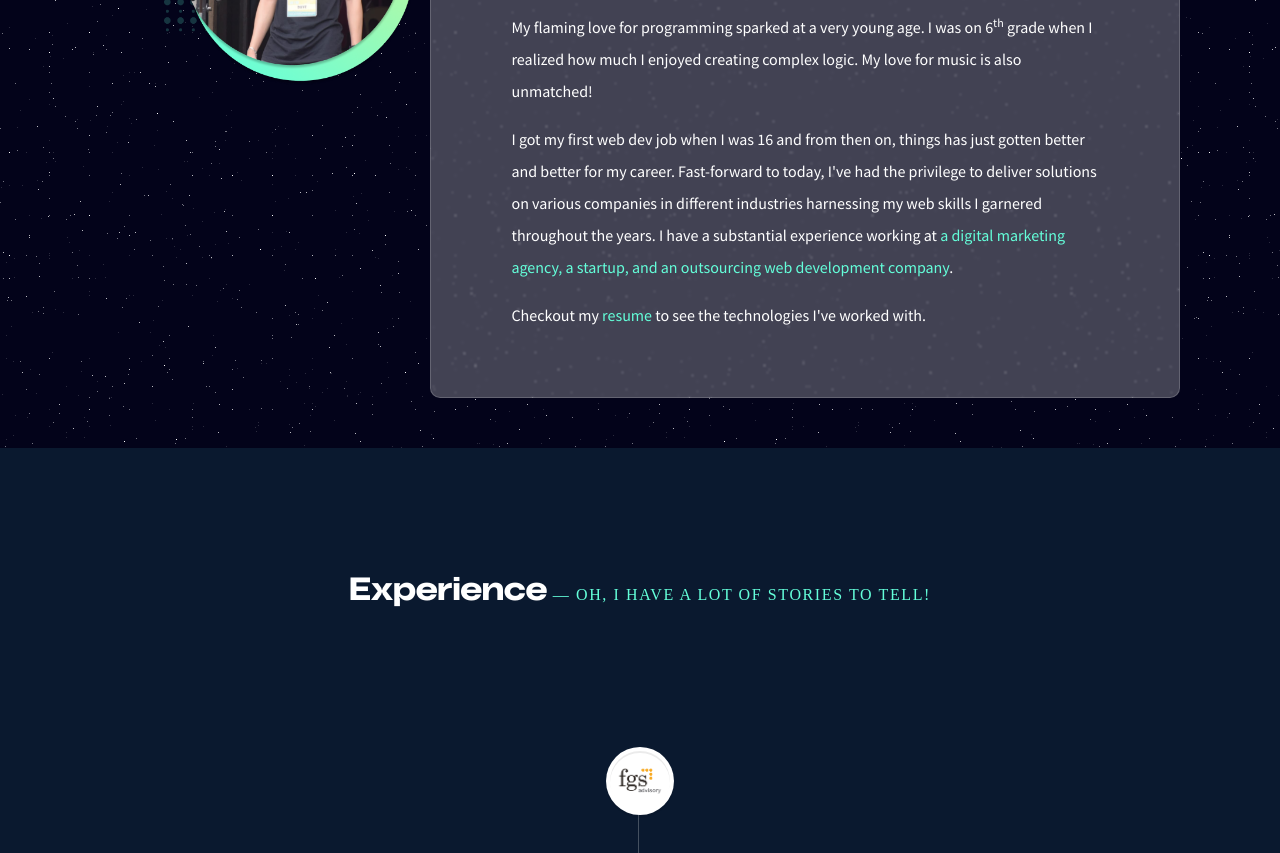
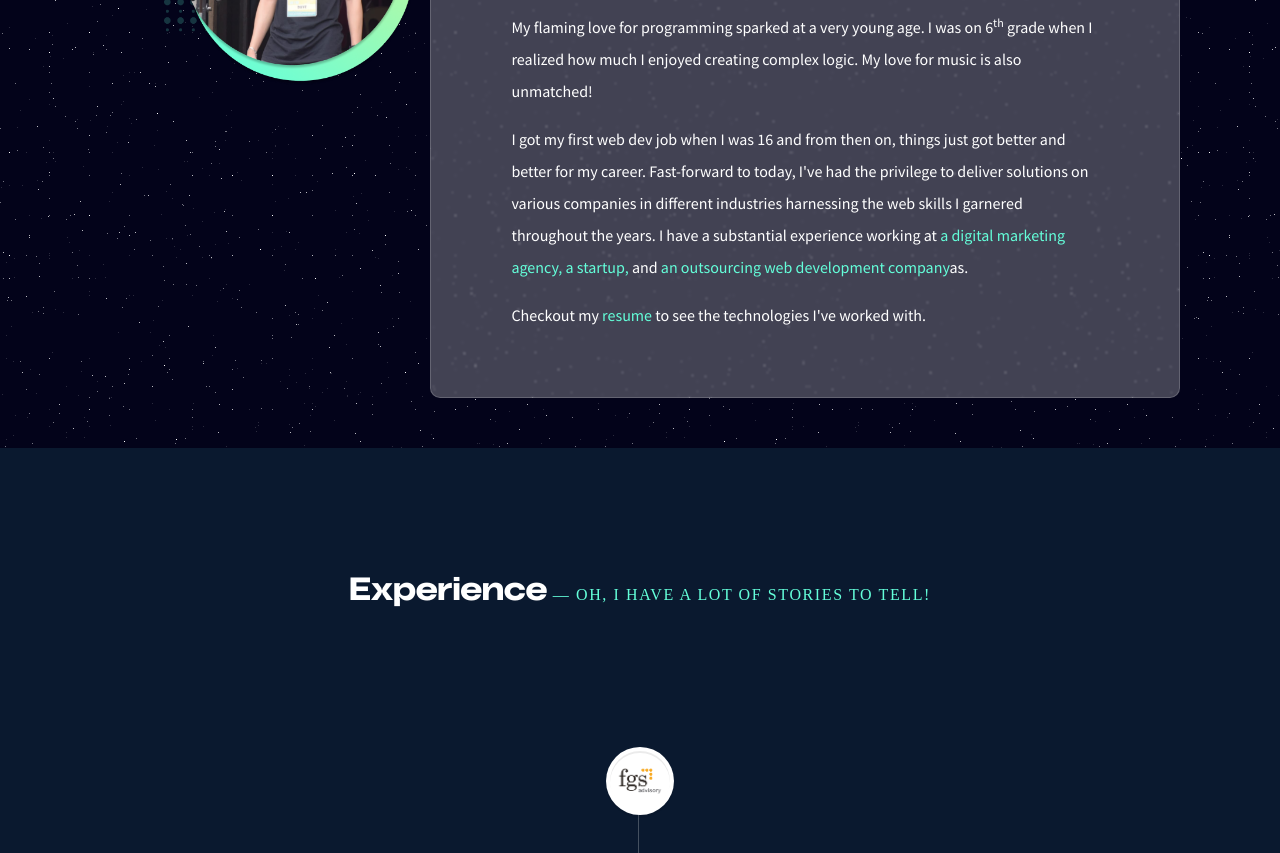
Before and after one commit to LagDave/portfolio, a React (Vite) app: page / in a window 1280 px wide. Shown: the part 880-1733 px from the top of the page. Built offline with nearby package versions, Linux system fonts and the light colour scheme; a web font is replaced by a local one.

Commit message:
updated about section wordings

```diff
--- a/src/components/About/About.jsx
+++ b/src/components/About/About.jsx
@@ -17,7 +17,7 @@ const About = () => {
           <h2 className="polysans-bulky-wide text-white text-shadow-1">About me <span className="sub text-white barlow-condensed-light"> — I just love programming!</span></h2>
           <p className="mt-4">Hello! My name is Rustine Dave. I am a full-stack developer who loves to solve problems - <span className="text-green text-shadow-none">I eat them for breakfast!</span></p>
           <p>My flaming love for programming sparked at a very young age. I was on 6<sup>th</sup> grade when I realized how much I enjoyed creating complex logic. My love for music is also unmatched!</p>
-          <p>I got my first web dev job when I was 16 and from then on, things has just gotten better and better for my career. Fast-forward to today, I've had the privilege to deliver solutions on various companies in different industries harnessing my web skills I garnered throughout the years. I have a substantial experience working at  <span className="text-green">a digital marketing agency,  a startup, and  an outsourcing web development company</span>.</p>
+          <p>I got my first web dev job when I was 16 and from then on, things just got better and better for my career. Fast-forward to today, I've had the privilege to deliver solutions on various companies in different industries harnessing the web skills I garnered throughout the years. I have a substantial experience working at  <span className="text-green">a digital marketing agency,  a startup,</span> and   <span className="text-green">an outsourcing web development company</span>as.</p>
           <p>Checkout my <a target="_blank" href="/files/Resume.pdf">resume</a> to see the technologies I've worked with.</p>
         </div>
 
```
